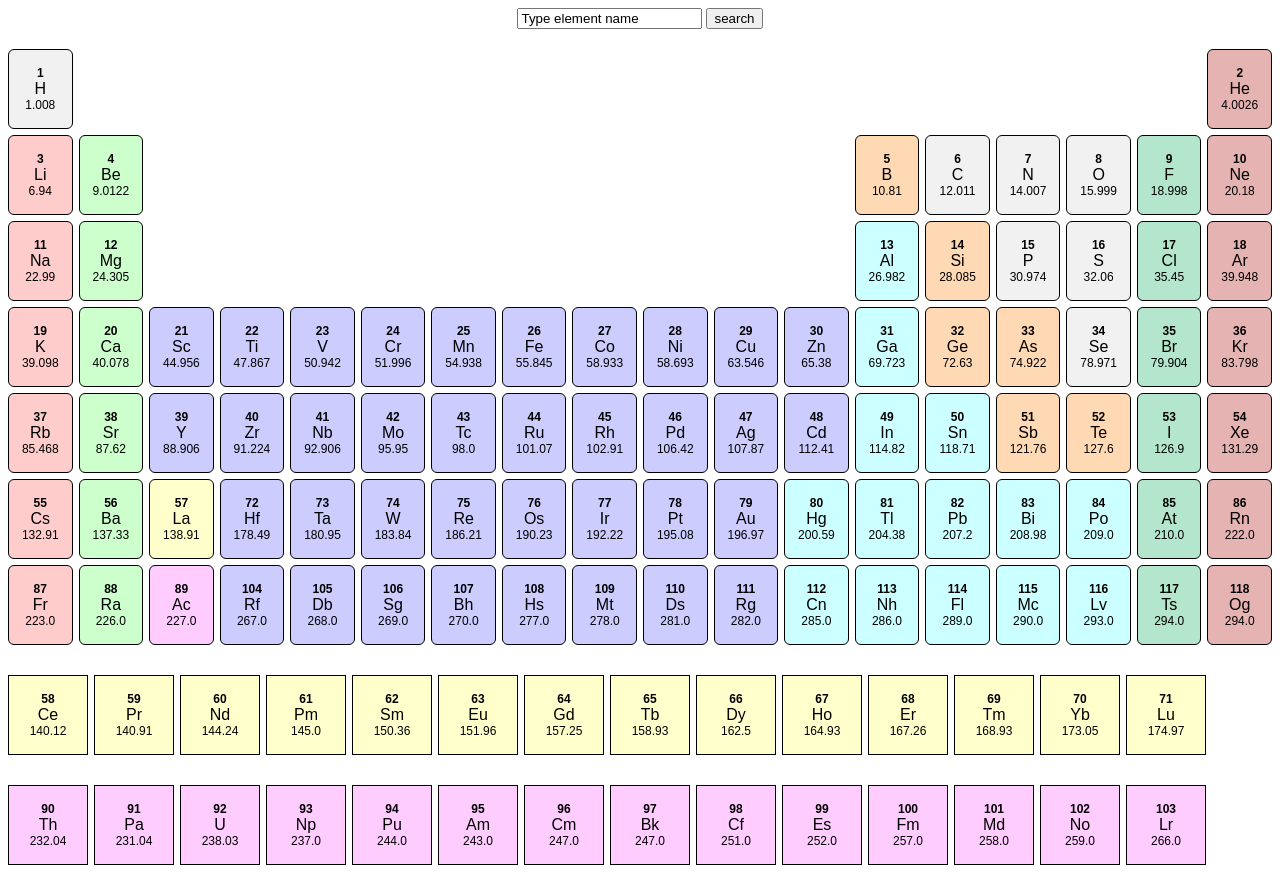
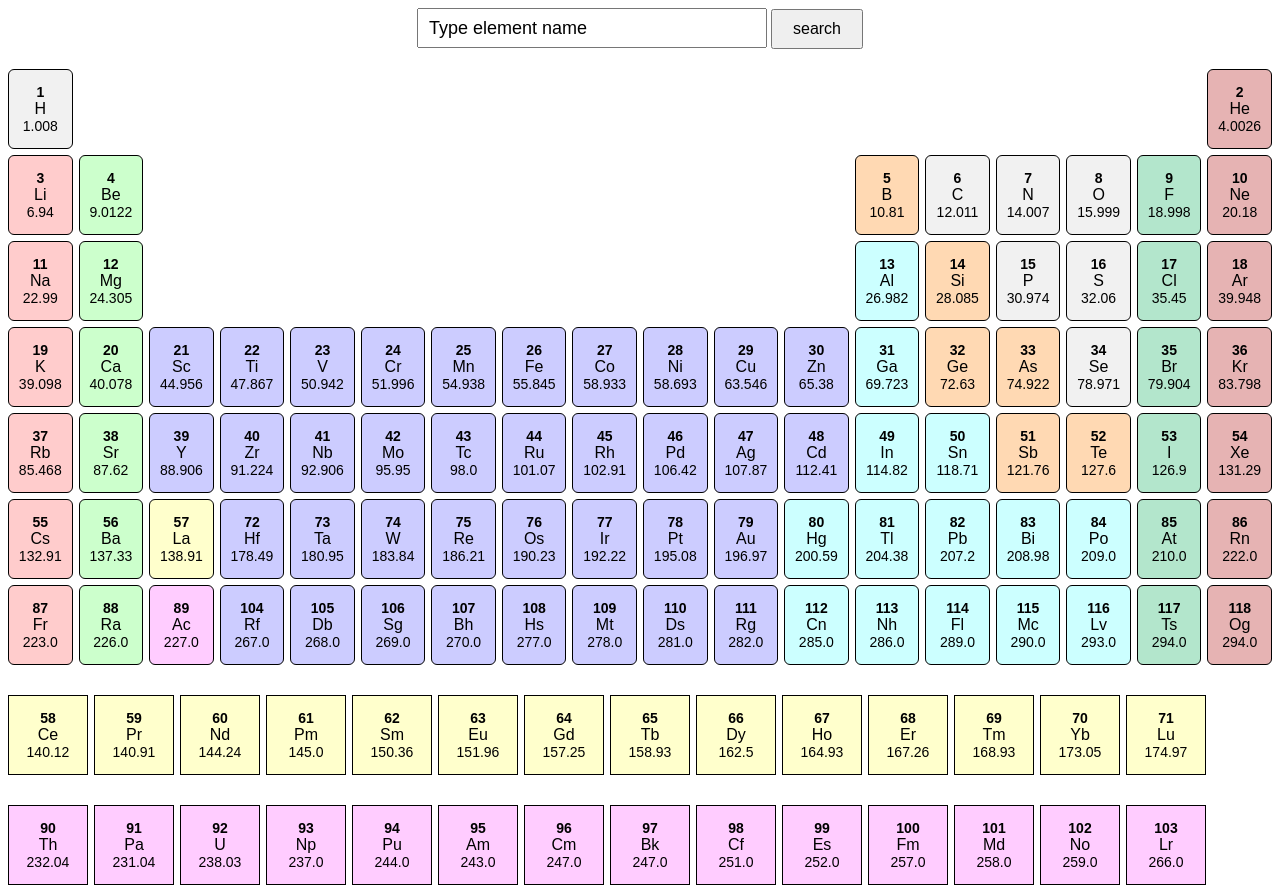
Before and after one commit to Peterw23109/12DTP_project_new, a Flask app: page /table in a window 1280 px wide. Before the commit the page ends 865 px from the top, so only its background shows below. Run offline with Flask 3, Linux system fonts and the light colour scheme; data comes from the database, SQL or seed files in the repository.

Commit message:
made the css better(font size increase and search text box improved)

```diff
--- a/static/style.css
+++ b/static/style.css
@@ -29,7 +29,7 @@
 }
 
 .atomic {
-    font-size: 12px;
+    font-size: 14px;
     font-weight: bold;
 }
 
@@ -38,7 +38,7 @@
 }
 
 .atomic_mass {
-    font-size: 12px;
+    font-size: 14px;
 }
 
 .group {
@@ -80,7 +80,19 @@
     align-items: center;
     margin-bottom: 20px;
 }
-
+.search input {
+    width: 350px;
+    height: 40px;
+    font-size: 18px;
+    padding: 5px 10px;
+    box-sizing: border-box;
+}
+.search button {
+    height: 40px;
+    padding: 0 20px;
+    font-size: 16px;
+    cursor: pointer;
+}
 
 .highlight {
     border: 3px solid #ffd700;
@@ -122,7 +134,7 @@
 
     z-index: 1000;
 
-    left: 85px;
+    left: 250px;
     top: 0;
 
     width: 220px;
```
